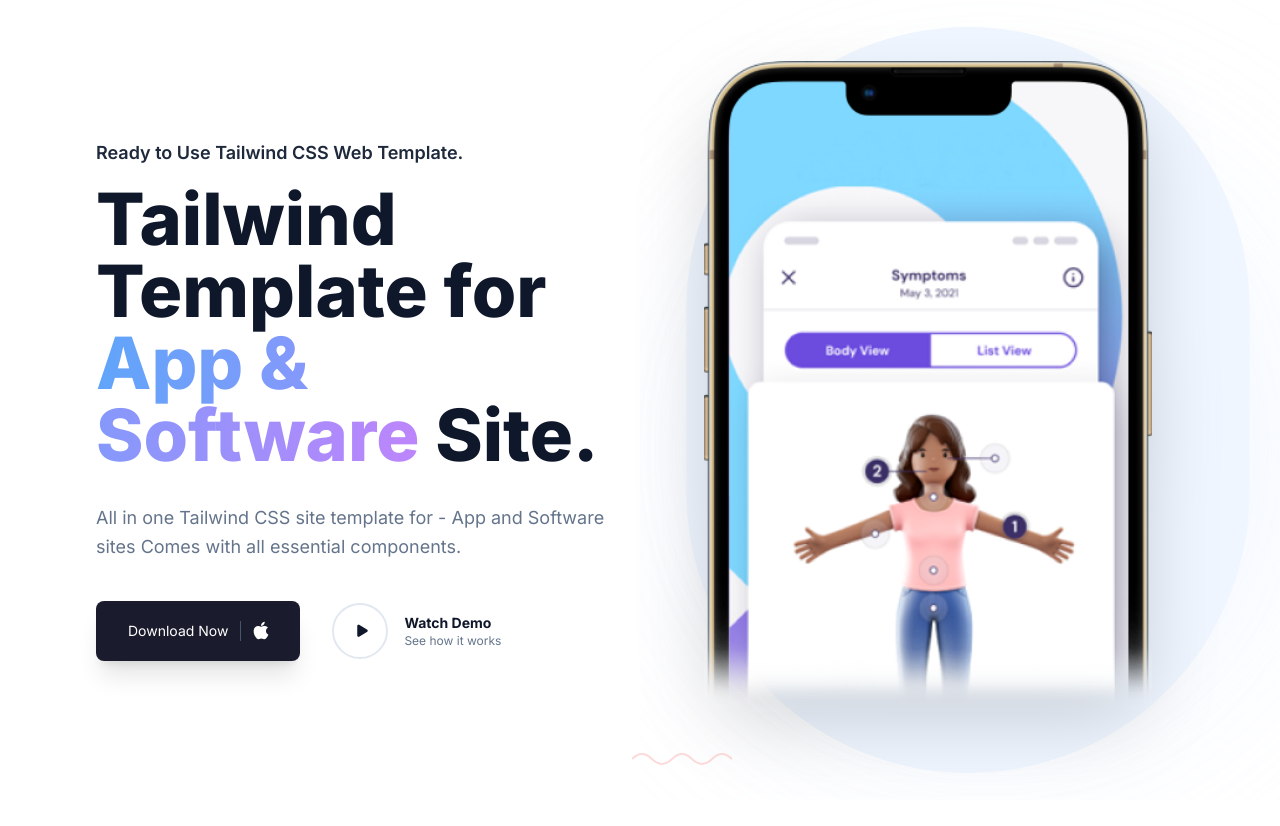
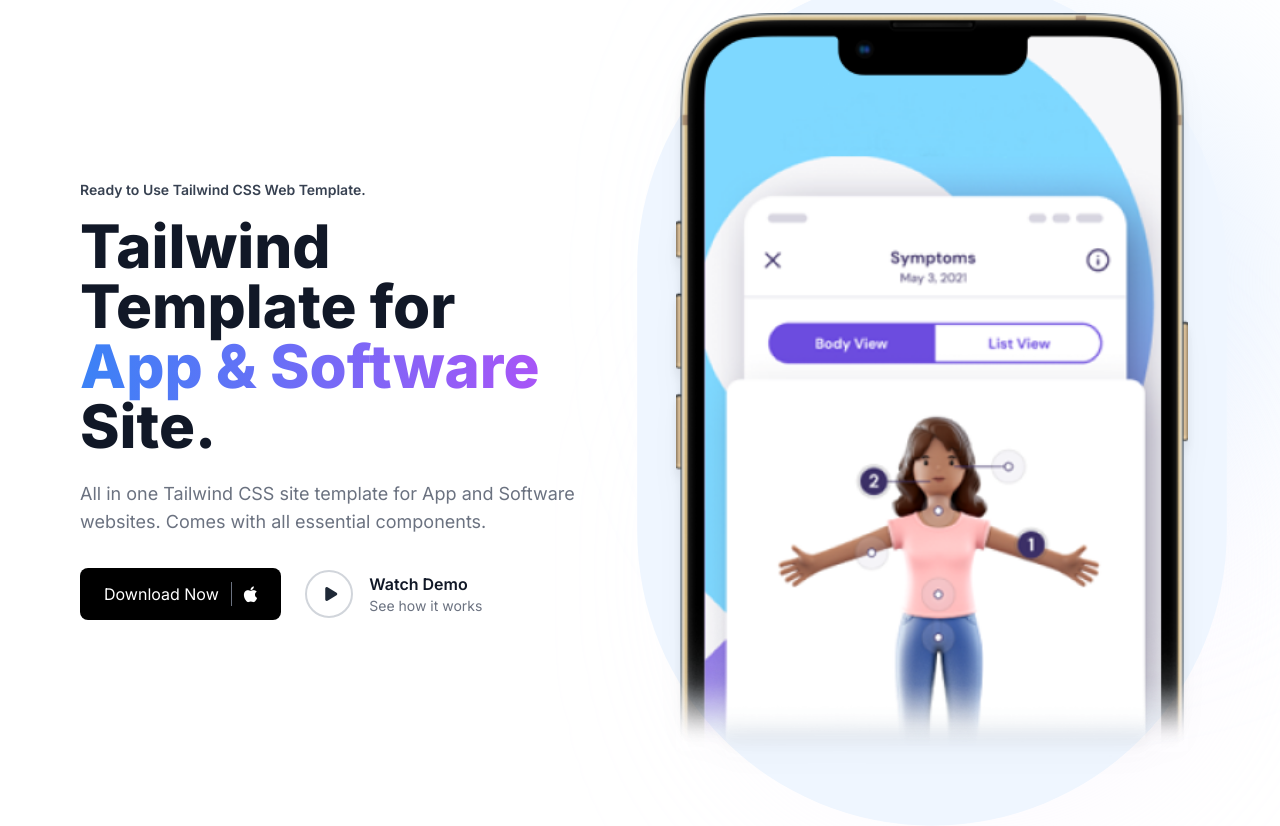
Before and after one commit to gatesikev/First-tailwind-assignment, a plain HTML site: page index.html in a window 1280 px wide. Before the commit the page ends 800 px from the top, so only its background shows below. Drawn offline with nearby package versions, Linux system fonts and the light colour scheme.

Commit message:
Changes in the body on hero section

```diff
--- a/index.html
+++ b/index.html
@@ -3,75 +3,100 @@
 <head>
     <meta charset="UTF-8">
     <meta name="viewport" content="width=device-width, initial-scale=1.0">
-    <title>Tailwind SaaS Hero Section</title>
+
+    <!-- Page title -->
+    <title>Tailwind Hero Section Assignment</title>
+
+    <!-- Tailwind CSS CDN -->
     <script src="https://cdn.tailwindcss.com"></script>
+
+    <!-- Google Font -->
+    <link href="https://fonts.googleapis.com/css2?family=Inter:wght@400;600;700;800&display=swap" rel="stylesheet">
+
+    <!-- Font Awesome for icons -->
     <link rel="stylesheet" href="https://cdnjs.cloudflare.com/ajax/libs/font-awesome/6.0.0/css/all.min.css">
-    <link href="https://fonts.googleapis.com/css2?family=Inter:wght@400;600;700;800&display=swap" rel="stylesheet">
+
+    <!-- Use Inter font globally -->
     <style>
         body { font-family: 'Inter', sans-serif; }
     </style>
 </head>
-<body class="bg-white overflow-x-hidden">
 
-    <section class="relative min-h-screen flex items-center px-6 py-12 lg:px-24">
+<body class="bg-white">
 
-        <div class="absolute top-0 right-0 w-1/2 h-full -z-10 overflow-hidden pointer-events-none">
-            <div class="absolute top-1/4 right-10 w-[500px] h-[500px] bg-blue-100 rounded-full blur-[120px] opacity-60"></div>
-            <div class="absolute bottom-1/4 right-40 w-[300px] h-[300px] bg-purple-100 rounded-full blur-[100px] opacity-60"></div>
+<!-- ================= HERO SECTION ================= -->
+<section class="relative min-h-screen flex items-center px-6 lg:px-20">
+
+    <!-- Background decorative shapes (BONUS challenge) -->
+    <div class="absolute top-0 right-0 w-1/2 h-full -z-10">
+        <div class="absolute top-20 right-10 w-[400px] h-[400px] bg-blue-100 rounded-full blur-[120px]"></div>
+        <div class="absolute bottom-20 right-40 w-[300px] h-[300px] bg-purple-100 rounded-full blur-[120px]"></div>
     </div>
 
-        <div class="max-w-7xl mx-auto grid grid-cols-1 lg:grid-cols-2 gap-16 items-center">
+    <!-- Main container -->
+    <div class="max-w-7xl mx-auto grid grid-cols-1 lg:grid-cols-2 gap-12 items-center">
 
-            <div class="order-2 lg:order-1 text-center lg:text-left">
-                <p class="text-lg font-semibold text-slate-800 mb-4">
+        <!-- ===== LEFT TEXT CONTENT ===== -->
+        <div class="text-center lg:text-left">
+
+            <!-- Small subtitle -->
+            <p class="text-sm font-semibold text-gray-700 mb-4">
                 Ready to Use Tailwind CSS Web Template.
             </p>
 
-                <h1 class="text-5xl lg:text-7xl font-extrabold text-slate-900 leading-[1.1] mb-8">
+            <!-- Main headline -->
+            <h1 class="text-4xl lg:text-6xl font-extrabold text-gray-900 leading-tight mb-6">
                 Tailwind Template for <br>
-                    <span class="text-transparent bg-clip-text bg-gradient-to-r from-blue-400 to-purple-400">
+
+                <!-- Gradient text -->
+                <span class="text-transparent bg-clip-text bg-gradient-to-r from-blue-500 to-purple-500">
                     App & Software
                 </span> Site.
             </h1>
 
-                <p class="text-slate-500 text-lg mb-10 max-w-lg mx-auto lg:mx-0 leading-relaxed">
-                    All in one Tailwind CSS site template for - App and Software sites
+            <!-- Description paragraph -->
+            <p class="text-gray-500 text-lg max-w-xl mb-8">
+                All in one Tailwind CSS site template for App and Software websites.
                 Comes with all essential components.
             </p>
 
-                <div class="flex flex-col sm:flex-row items-center justify-center lg:justify-start gap-8">
-                    <button class="flex items-center gap-3 bg-[#1a1c2d] text-white px-8 py-4 rounded-lg hover:bg-slate-800 transition-all shadow-xl group">
-                        <span class="text-sm border-r border-slate-600 pr-3 font-medium">Download Now</span>
-                        <i class="fab fa-apple text-xl"></i>
+            <!-- Buttons -->
+            <div class="flex flex-col sm:flex-row gap-6 items-center justify-center lg:justify-start">
+
+                <!-- Download button -->
+                <button class="bg-black text-white px-6 py-3 rounded-lg flex items-center gap-3 hover:bg-gray-800 transition">
+                    <span class="border-r border-gray-500 pr-3">Download Now</span>
+                    <i class="fab fa-apple text-lg"></i>
                 </button>
 
-                    <div class="flex items-center gap-4 cursor-pointer group">
-                        <div class="w-14 h-14 border-2 border-slate-200 rounded-full flex items-center justify-center group-hover:border-blue-400 transition-colors">
-                            <i class="fa fa-play text-slate-900 text-sm ml-1 group-hover:text-blue-500"></i>
+                <!-- Watch demo button -->
+                <div class="flex items-center gap-4 cursor-pointer">
+                    <div class="w-12 h-12 border-2 border-gray-300 rounded-full flex items-center justify-center hover:border-blue-500 transition">
+                        <i class="fa fa-play text-gray-800 ml-1"></i>
                     </div>
-                        <div class="text-left">
-                            <p class="text-sm font-bold text-slate-900">Watch Demo</p>
-                            <p class="text-xs text-slate-500">See how it works</p>
-                        </div>
-                    </div>
-                </div>
-            </div>
-
-            <div class="order-1 lg:order-2 flex justify-center relative">
-                <div class="absolute inset-0 bg-blue-50 rounded-full scale-110 -z-10 lg:translate-x-10"></div>
-
-                <img src="hero-light.png" alt="App Preview"
-                     class="w-full max-w-sm lg:max-w-md drop-shadow-[0_35px_35px_rgba(0,0,0,0.15)] animate-fade-in">
-
-                <div class="absolute -bottom-10 -left-10 hidden lg:block">
-                    <svg width="100" height="40" viewBox="0 0 100 40" class="text-red-300 fill-current opacity-40">
-                        <path d="M0 20 Q 10 10 20 20 T 40 20 T 60 20 T 80 20 T 100 20" stroke="currentColor" fill="transparent" stroke-width="2"/>
-                    </svg>
+                    <div>
+                        <p class="font-semibold text-gray-900">Watch Demo</p>
+                        <p class="text-sm text-gray-500">See how it works</p>
                     </div>
                 </div>
 
             </div>
+        </div>
+
+        <!-- ===== RIGHT IMAGE CONTENT ===== -->
+        <div class="flex justify-center relative">
+
+            <!-- Background circle behind phone -->
+            <div class="absolute inset-0 bg-blue-50 rounded-full scale-110 -z-10"></div>
+
+            <!-- Phone mockup image -->
+            <img src="hero-light.png" alt="App Mockup" class="w-full max-w-md lg:max-w-lg drop-shadow-xl">
+
+        </div>
+
+    </div>
 </section>
+<!-- ================= END HERO SECTION ================= -->
 
 </body>
 </html>
```
Lines whose indentation alone changed are shown as unchanged.
